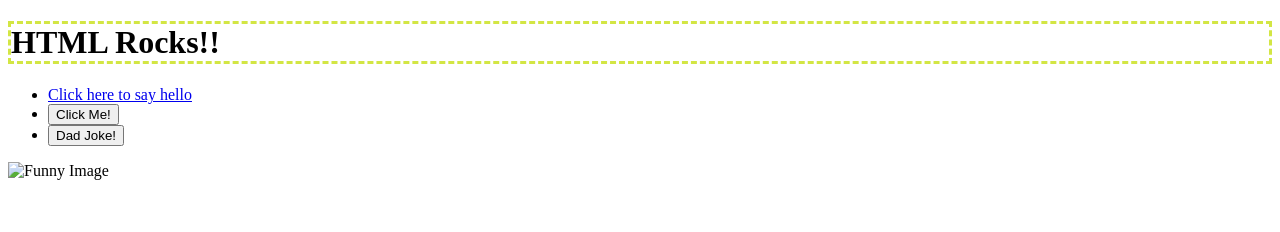
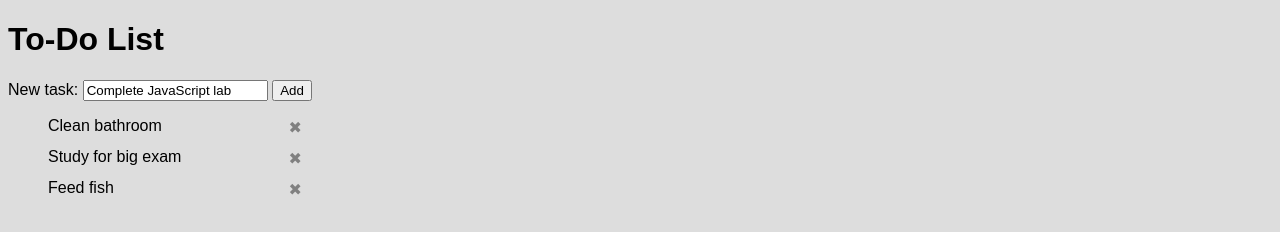
Before and after one commit to gavindombrowsky/10.03-Lab---JavaScript-in-the-Browser-Part-2, a website: page index.html in a window 1280 px wide. Drawn offline with Linux system fonts and the light colour scheme; files that its build step writes are made by us from their sources.

Commit message:
Finished Lab 10.03

```diff
--- a/index.html
+++ b/index.html
@@ -1,25 +1,46 @@
-<!doctype html>
+<!DOCTYPE html>
 <html>
+<head>
+   <title>To-Do List</title>
 
-<head>
-  <meta charset="utf-8">
-  <title>CS208 - Starter Code (UPDATE ME)!</title>
-  <meta name="description" content="">
-  <meta name="viewport" content="width=device-width, initial-scale=1">
-  <link rel="stylesheet" href="style.css">
+   <style>
+      body {
+         font-family: Arial;
+         background-color: #ddd;
+      }
+
+      li {
+         display: flex;
+         justify-content: space-between;
+         width: 260px;
+         margin: 10px 0;
+      }
+
+      .done-btn {
+         border: none;
+         background: none;
+         cursor: pointer;
+         font-size: 16px;
+         color: gray;
+      }
+   </style>
 </head>
 
 <body>
-  <h1>HTML Rocks!!</h1>
-  <ul>
-  <li><a href="/hello">Click here to say hello</a></li>
-  <li><button id="hello-link">Click Me!</button></li>
-  <li><button id="joke-button">Dad Joke!</button></li>
-  <script src="script.js"></script>
-  </ul>
-  <img src="funny.png" alt="Funny Image" width="300" height="200">
 
-  <h2 id="joke-display"></h2>
+<h1>To-Do List</h1>
+
+<label>New task:</label>
+<input type="text" id="new-task" value="Complete JavaScript lab">
+<button id="add-btn">Add</button>
+
+<ol>
+   <li><span class="task-text">Clean bathroom</span><button class="done-btn">&#10006;</button></li>
+   <li><span class="task-text">Study for big exam</span><button class="done-btn">&#10006;</button></li>
+   <li><span class="task-text">Feed fish</span><button class="done-btn">&#10006;</button></li>
+</ol>
+
+<script src="script.js"></script>
+
 </body>
-
 </html>
```
Also changed, not shown: dist/script.js, 1 other file.
